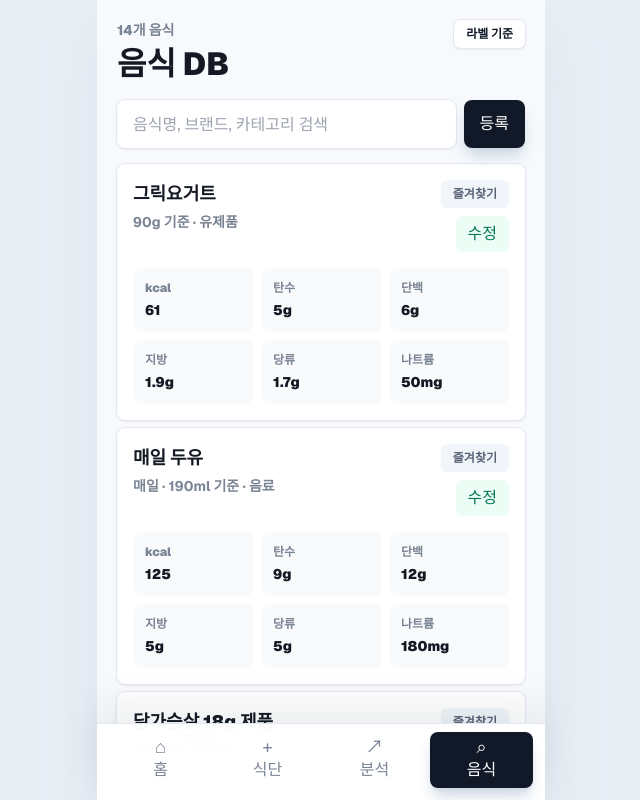
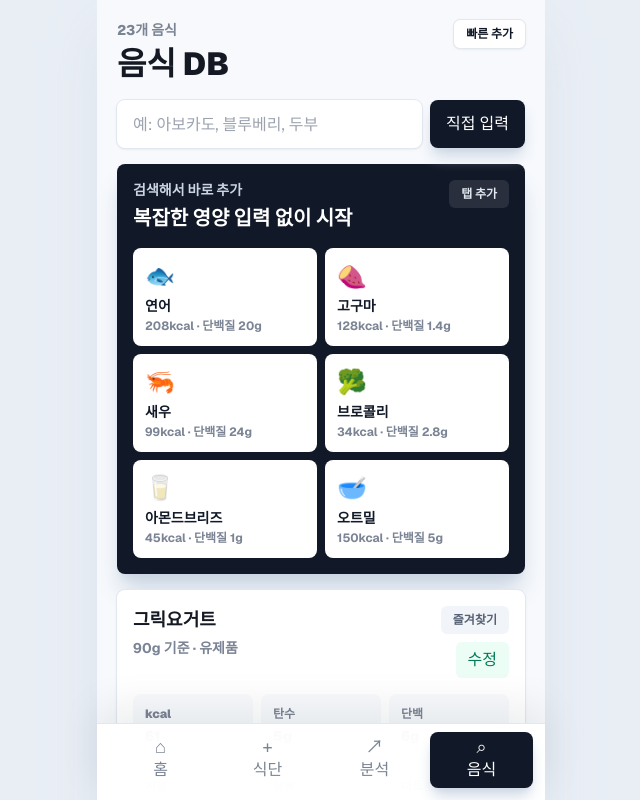
Before and after one commit to lmsnism-ux/body-profile-nutrition, a Next.js app: page / in a window 1280 px wide. Both pictures are taken after a click on the button "음식". Shown: the top 800 px of the page, without its empty margins (319-959 px from the left). Built offline with nearby package versions, Linux system fonts and the light colour scheme.

Commit message:
Simplify food search and quick add

```diff
--- a/src/app/page.tsx
+++ b/src/app/page.tsx
@@ -22,6 +22,10 @@ type FoodForm = {
   fat: number;
   sugar: number;
   sodium: number;
+};
+
+type QuickFood = FoodItem & {
+  tags: string[];
 };
 
 const units: Unit[] = ["g", "ml", "개", "팩", "회", "줌"];
@@ -56,6 +60,75 @@ const emptyFoodForm: FoodForm = {
   sugar: 0,
   sodium: 0,
 };
+
+const quickFoods: QuickFood[] = [
+  {
+    id: "quick-salmon",
+    name: "연어",
+    emoji: "🐟",
+    baseAmount: 100,
+    unit: "g",
+    nutrients: { calories: 208, carbs: 0, protein: 20, fat: 13, sugar: 0, sodium: 59 },
+    category: "단백질",
+    favorite: true,
+    tags: ["생선", "오메가", "지방"],
+  },
+  {
+    id: "quick-sweet-potato",
+    name: "고구마",
+    emoji: "🍠",
+    baseAmount: 100,
+    unit: "g",
+    nutrients: { calories: 128, carbs: 30, protein: 1.4, fat: 0.2, sugar: 4.2, sodium: 9, fiber: 3 },
+    category: "탄수화물",
+    favorite: true,
+    tags: ["탄수", "간식", "운동전"],
+  },
+  {
+    id: "quick-shrimp",
+    name: "새우",
+    emoji: "🦐",
+    baseAmount: 100,
+    unit: "g",
+    nutrients: { calories: 99, carbs: 0.2, protein: 24, fat: 0.3, sugar: 0, sodium: 111 },
+    category: "단백질",
+    favorite: true,
+    tags: ["해산물", "저지방"],
+  },
+  {
+    id: "quick-broccoli",
+    name: "브로콜리",
+    emoji: "🥦",
+    baseAmount: 100,
+    unit: "g",
+    nutrients: { calories: 34, carbs: 6.6, protein: 2.8, fat: 0.4, sugar: 1.7, sodium: 33, fiber: 2.6 },
+    category: "채소",
+    favorite: true,
+    tags: ["채소", "식이섬유"],
+  },
+  {
+    id: "quick-almond-milk",
+    name: "아몬드브리즈",
+    emoji: "🥛",
+    baseAmount: 190,
+    unit: "ml",
+    nutrients: { calories: 45, carbs: 5, protein: 1, fat: 2.5, sugar: 0.5, sodium: 150 },
+    category: "음료",
+    favorite: true,
+    tags: ["음료", "저칼로리"],
+  },
+  {
+    id: "quick-oatmeal",
+    name: "오트밀",
+    emoji: "🥣",
+    baseAmount: 40,
+    unit: "g",
+    nutrients: { calories: 150, carbs: 27, protein: 5, fat: 3, sugar: 0.5, sodium: 2, fiber: 4 },
+    category: "탄수화물",
+    favorite: true,
+    tags: ["아침", "탄수"],
+  },
+];
 
 function App() {
   return (
@@ -459,10 +532,16 @@ function FoodsView() {
   const [formOpen, setFormOpen] = useState(false);
   const [form, setForm] = useState<FoodForm>(emptyFoodForm);
   const [editingFoodId, setEditingFoodId] = useState<string | null>(null);
+  const [showAdvancedForm, setShowAdvancedForm] = useState(false);
   const normalizedQuery = normalizeSearch(query);
   const filtered = foods.filter((food) =>
     normalizeSearch(`${food.name} ${food.brand ?? ""} ${food.category}`).includes(normalizedQuery),
   );
+  const quickResults = quickFoods.filter((food) => {
+    const searchText = `${food.name} ${food.brand ?? ""} ${food.category} ${food.tags.join(" ")}`;
+    const exists = foods.some((item) => item.id === food.id || normalizeSearch(item.name) === normalizeSearch(food.name));
+    return !exists && (!normalizedQuery || normalizeSearch(searchText).includes(normalizedQuery));
+  }).slice(0, 6);
   const canSubmit = form.name.trim().length > 0 && form.baseAmount > 0 && (form.calories > 0 || form.protein > 0);
 
   function updateForm<K extends keyof FoodForm>(key: K, value: FoodForm[K]) {
@@ -472,12 +551,14 @@ function FoodsView() {
   function openNewFoodForm() {
     setEditingFoodId(null);
     setForm(emptyFoodForm);
+    setShowAdvancedForm(false);
     setFormOpen((current) => !current);
   }
 
   function editFood(food: FoodItem) {
     setEditingFoodId(food.id);
     setForm(foodToForm(food));
+    setShowAdvancedForm(true);
     setFormOpen(true);
   }
 
@@ -511,26 +592,71 @@ function FoodsView() {
 
     setForm(emptyFoodForm);
     setEditingFoodId(null);
+    setShowAdvancedForm(false);
     setFormOpen(false);
+  }
+
+  function addQuickFood(food: QuickFood) {
+    addFood({
+      id: food.id,
+      name: food.name,
+      emoji: food.emoji,
+      brand: food.brand,
+      baseAmount: food.baseAmount,
+      unit: food.unit,
+      nutrients: food.nutrients,
+      category: food.category,
+      favorite: food.favorite,
+    });
   }
 
   return (
     <section className="space-y-4">
-      <AppHeader eyebrow={`${foods.length}개 음식`} title="음식 DB" aside="라벨 기준" />
+      <AppHeader eyebrow={`${foods.length}개 음식`} title="음식 DB" aside="빠른 추가" />
 
       <div className="flex gap-2">
         <input
           value={query}
           onChange={(event) => setQuery(event.target.value)}
-          placeholder="음식명, 브랜드, 카테고리 검색"
+          placeholder="예: 아보카도, 블루베리, 두부"
           className="h-12 min-w-0 flex-1 rounded-lg bg-white px-4 text-base font-bold text-[#111827] shadow-sm outline-none ring-1 ring-slate-200 placeholder:text-[#9CA3AF]"
         />
         <button
           onClick={openNewFoodForm}
           className="h-12 shrink-0 rounded-lg bg-[#111827] px-4 text-sm font-black text-white shadow-lg shadow-slate-300 transition active:scale-[0.98]"
         >
-          {formOpen ? "닫기" : "등록"}
+          {formOpen ? "닫기" : "직접 입력"}
         </button>
+      </div>
+
+      <div className="rounded-lg bg-[#111827] p-4 text-white shadow-xl shadow-slate-300">
+        <div className="flex items-start justify-between gap-3">
+          <div>
+            <p className="text-sm font-black text-slate-300">검색해서 바로 추가</p>
+            <h2 className="mt-1 text-xl font-black">복잡한 영양 입력 없이 시작</h2>
+          </div>
+          <span className="rounded-md bg-white/10 px-3 py-1.5 text-xs font-black text-slate-200">탭 추가</span>
+        </div>
+        <div className="mt-4 grid grid-cols-2 gap-2">
+          {quickResults.map((food) => (
+            <button
+              key={food.id}
+              onClick={() => addQuickFood(food)}
+              className="rounded-lg bg-white p-3 text-left text-[#111827] transition active:scale-[0.98]"
+            >
+              <p className="text-2xl">{food.emoji}</p>
+              <p className="mt-1 truncate text-sm font-black">{food.name}</p>
+              <p className="mt-0.5 text-xs font-bold text-[#7B8494]">
+                {food.nutrients.calories}kcal · 단백질 {food.nutrients.protein}g
+              </p>
+            </button>
+          ))}
+          {quickResults.length === 0 && (
+            <div className="col-span-2 rounded-lg bg-white/10 px-4 py-5 text-center text-sm font-bold text-slate-300">
+              추천 목록에 없으면 직접 입력을 눌러 간단히 등록하세요
+            </div>
+          )}
+        </div>
       </div>
 
       {formOpen && (
@@ -538,13 +664,14 @@ function FoodsView() {
           <div className="mb-4 flex items-center justify-between gap-3">
             <div>
               <h2 className="text-xl font-black">{editingFoodId ? "음식 수정" : "음식 등록"}</h2>
-              <p className="mt-1 text-xs font-bold text-[#7B8494]">제품 라벨 기준으로 입력하면 계산이 더 정확해집니다</p>
+              <p className="mt-1 text-xs font-bold text-[#7B8494]">처음엔 음식명, 칼로리, 단백질만 넣어도 됩니다</p>
             </div>
             {editingFoodId && (
               <button
                 onClick={() => {
                   setEditingFoodId(null);
                   setForm(emptyFoodForm);
+                  setShowAdvancedForm(false);
                 }}
                 className="rounded-md bg-[#EEF2F7] px-3 py-1.5 text-xs font-black text-[#111827]"
               >
@@ -555,7 +682,6 @@ function FoodsView() {
           <div className="grid grid-cols-2 gap-3">
             <TextField label="음식명" value={form.name} onChange={(value) => updateForm("name", value)} />
             <TextField label="이모지" value={form.emoji} onChange={(value) => updateForm("emoji", value)} />
-            <TextField label="브랜드" value={form.brand} onChange={(value) => updateForm("brand", value)} />
             <NumberField label="기준량" value={form.baseAmount} onChange={(value) => updateForm("baseAmount", value)} />
             <label className="block">
               <span className="text-xs font-bold text-[#7B8494]">단위</span>
@@ -571,14 +697,25 @@ function FoodsView() {
                 ))}
               </select>
             </label>
-            <TextField label="카테고리" value={form.category} onChange={(value) => updateForm("category", value)} />
             <NumberField label="칼로리" value={form.calories} onChange={(value) => updateForm("calories", value)} unit="kcal" />
-            <NumberField label="탄수" value={form.carbs} onChange={(value) => updateForm("carbs", value)} unit="g" />
             <NumberField label="단백질" value={form.protein} onChange={(value) => updateForm("protein", value)} unit="g" />
-            <NumberField label="지방" value={form.fat} onChange={(value) => updateForm("fat", value)} unit="g" />
-            <NumberField label="당류" value={form.sugar} onChange={(value) => updateForm("sugar", value)} unit="g" />
-            <NumberField label="나트륨" value={form.sodium} onChange={(value) => updateForm("sodium", value)} unit="mg" />
           </div>
+          <button
+            onClick={() => setShowAdvancedForm((current) => !current)}
+            className="mt-3 w-full rounded-lg bg-[#F1F5F9] px-4 py-3 text-sm font-black text-[#111827]"
+          >
+            {showAdvancedForm ? "선택 입력 닫기" : "브랜드·탄수·지방 등 선택 입력"}
+          </button>
+          {showAdvancedForm && (
+            <div className="mt-3 grid grid-cols-2 gap-3">
+              <TextField label="브랜드" value={form.brand} onChange={(value) => updateForm("brand", value)} />
+              <TextField label="카테고리" value={form.category} onChange={(value) => updateForm("category", value)} />
+              <NumberField label="탄수" value={form.carbs} onChange={(value) => updateForm("carbs", value)} unit="g" />
+              <NumberField label="지방" value={form.fat} onChange={(value) => updateForm("fat", value)} unit="g" />
+              <NumberField label="당류" value={form.sugar} onChange={(value) => updateForm("sugar", value)} unit="g" />
+              <NumberField label="나트륨" value={form.sodium} onChange={(value) => updateForm("sodium", value)} unit="mg" />
+            </div>
+          )}
           <button
             disabled={!canSubmit}
             onClick={saveFood}
--- a/src/data/defaultFoods.ts
+++ b/src/data/defaultFoods.ts
@@ -142,4 +142,95 @@ export const defaultFoods: FoodItem[] = [
     category: "음료",
     favorite: false,
   },
+  {
+    id: "avocado",
+    name: "아보카도",
+    emoji: "🥑",
+    baseAmount: 100,
+    unit: "g",
+    nutrients: { calories: 160, carbs: 8.5, protein: 2, fat: 14.7, sugar: 0.7, sodium: 7, fiber: 6.7 },
+    category: "지방",
+    favorite: true,
+  },
+  {
+    id: "blueberry",
+    name: "블루베리",
+    emoji: "🫐",
+    baseAmount: 100,
+    unit: "g",
+    nutrients: { calories: 57, carbs: 14.5, protein: 0.7, fat: 0.3, sugar: 10, sodium: 1, fiber: 2.4 },
+    category: "과일",
+    favorite: true,
+  },
+  {
+    id: "cucumber",
+    name: "오이",
+    emoji: "🥒",
+    baseAmount: 100,
+    unit: "g",
+    nutrients: { calories: 15, carbs: 3.6, protein: 0.7, fat: 0.1, sugar: 1.7, sodium: 2, fiber: 0.5 },
+    category: "채소",
+    favorite: true,
+  },
+  {
+    id: "chicken-thigh",
+    name: "닭다리살",
+    emoji: "🍗",
+    baseAmount: 100,
+    unit: "g",
+    nutrients: { calories: 180, carbs: 0, protein: 19, fat: 11, sugar: 0, sodium: 85 },
+    category: "단백질",
+    favorite: true,
+  },
+  {
+    id: "deli-bbq",
+    name: "델리바베큐",
+    emoji: "🥩",
+    baseAmount: 100,
+    unit: "g",
+    nutrients: { calories: 165, carbs: 6, protein: 20, fat: 6, sugar: 3, sodium: 620 },
+    category: "단백질",
+    favorite: true,
+  },
+  {
+    id: "frozen-vegetables",
+    name: "냉동야채 베지터블",
+    emoji: "🥦",
+    baseAmount: 100,
+    unit: "g",
+    nutrients: { calories: 50, carbs: 10, protein: 2.5, fat: 0.5, sugar: 3, sodium: 35, fiber: 3.5 },
+    category: "채소",
+    favorite: true,
+  },
+  {
+    id: "nuldam-protein-bread",
+    name: "널담 단백질빵",
+    emoji: "🍞",
+    brand: "널담",
+    baseAmount: 1,
+    unit: "개",
+    nutrients: { calories: 185, carbs: 21, protein: 12, fat: 6, sugar: 4, sodium: 260 },
+    category: "탄수화물",
+    favorite: true,
+  },
+  {
+    id: "cabbage",
+    name: "양배추",
+    emoji: "🥬",
+    baseAmount: 100,
+    unit: "g",
+    nutrients: { calories: 25, carbs: 5.8, protein: 1.3, fat: 0.1, sugar: 3.2, sodium: 18, fiber: 2.5 },
+    category: "채소",
+    favorite: true,
+  },
+  {
+    id: "tofu",
+    name: "두부",
+    emoji: "◻️",
+    baseAmount: 100,
+    unit: "g",
+    nutrients: { calories: 80, carbs: 2, protein: 8, fat: 5, sugar: 0.7, sodium: 7 },
+    category: "단백질",
+    favorite: true,
+  },
 ];
--- a/src/store/NutritionProvider.tsx
+++ b/src/store/NutritionProvider.tsx
@@ -124,7 +124,7 @@ function readInitialState(): StoredNutritionState {
 }
 
 function mergeDefaultFoodMetadata(foods: FoodItem[]) {
-  return foods.map((food) => {
+  const mergedFoods = foods.map((food) => {
     const defaultFood = defaultFoods.find((item) => item.id === food.id);
     if (!defaultFood) return food;
 
@@ -137,6 +137,12 @@ function mergeDefaultFoodMetadata(foods: FoodItem[]) {
       },
     };
   });
+
+  const savedIds = new Set(mergedFoods.map((food) => food.id));
+  return [
+    ...mergedFoods,
+    ...defaultFoods.filter((food) => !savedIds.has(food.id)),
+  ];
 }
 
 export function NutritionProvider({ children }: { children: React.ReactNode }) {
```
